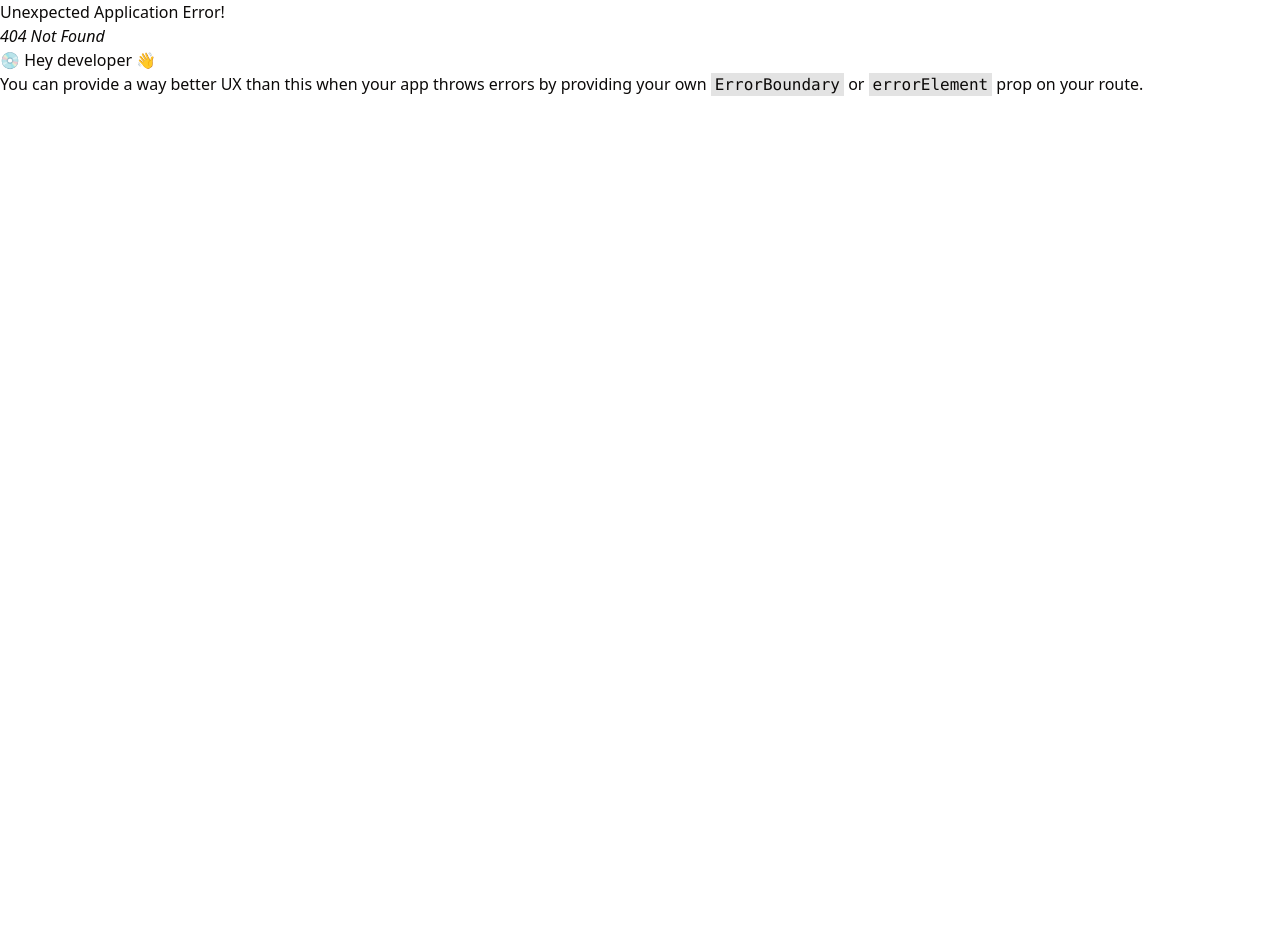
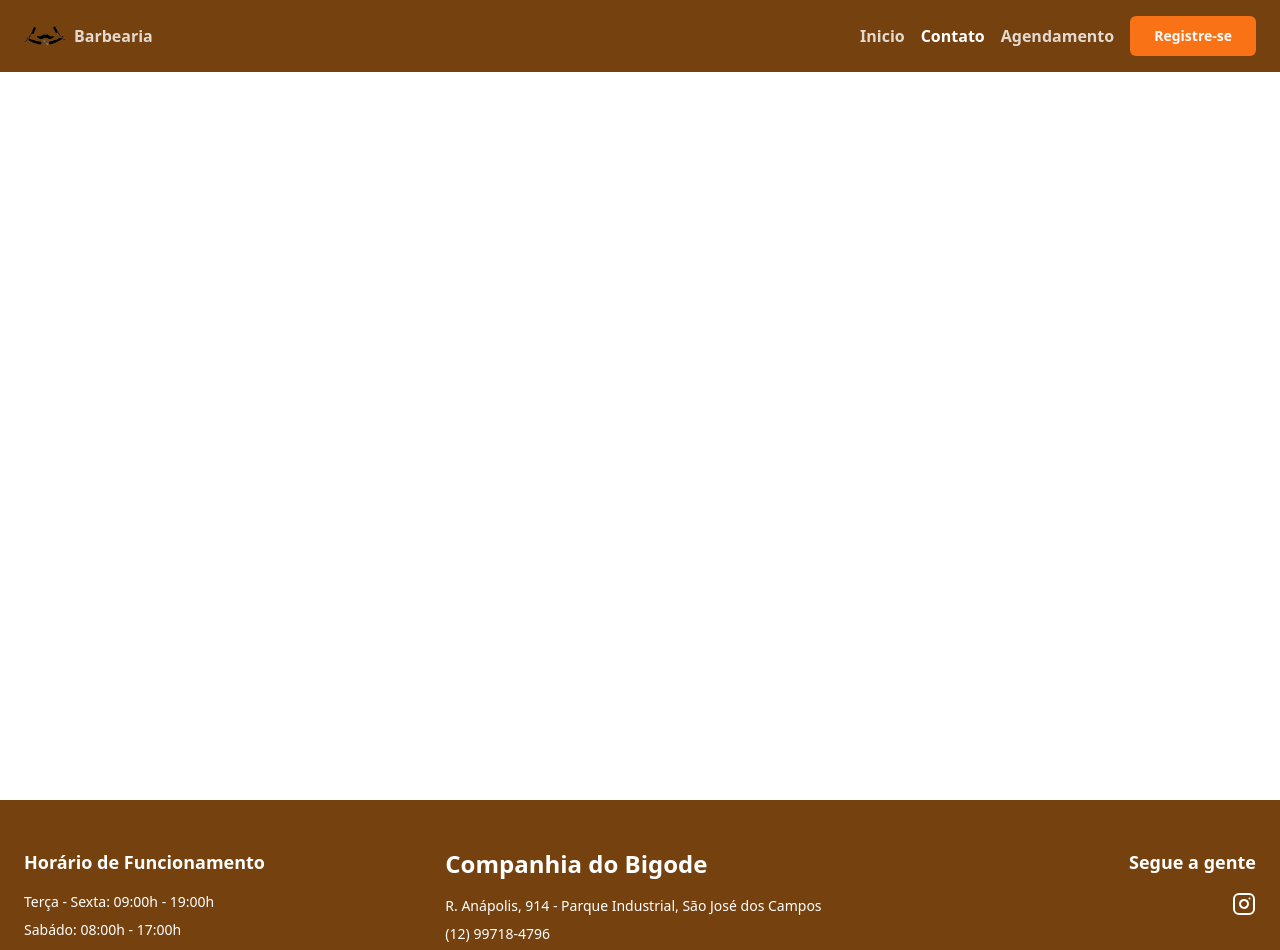
Before and after one commit to Kaue-Francisco/Barbearia, a React (Vite) app in the folder frontend/: page /contato in a window 1280 px wide. Before the commit this address had no page. Shown: the top 950 px of the page. Before the commit the page ends 800 px from the top, so only its background shows below. Built offline with nearby package versions, Linux system fonts and the light colour scheme.

Commit message:
fe-front: Estrutura inicial da página de contato.

```diff
--- a/frontend/src/main.tsx
+++ b/frontend/src/main.tsx
@@ -2,6 +2,7 @@ import React from 'react'
 import ReactDOM from 'react-dom/client'
 import App from './App.tsx';
 import Register from './pages/Register/Register.tsx';
+import Contact from './pages/Contact/Contact.tsx';
 import "./index.css";
 
 // Routes
@@ -26,6 +27,10 @@ const BrowserRouter = createBrowserRouter([
   {
     path: '/registro',
     element:<Register/>
+  },
+  {
+    path: '/contato',
+    element:<Contact/>
   }
 ]);
 
--- a/frontend/src/pages/Components/Navbar/Navbar.tsx
+++ b/frontend/src/pages/Components/Navbar/Navbar.tsx
@@ -28,7 +28,7 @@ export default function Navbar() {
                     Inicio
                 </Link>
                 <Link
-                    to="/docs"
+                    to="/contato"
                     className={cn(
                         "font-bold transition-colors hover:text-background",
                         pathname.startsWith("/contato") ? "text-background" : "text-background/80"
--- /dev/null
+++ b/frontend/src/pages/Contact/Contact.tsx
@@ -0,0 +1,13 @@
+import Footer from "../Components/Footer/Footer";
+import Navbar from "../Components/Navbar/Navbar";
+
+export default function Contact() {
+  return (
+    <>
+      <main className="flex flex-col min-h-[100vh]">
+        <Navbar />
+      </main>
+      <Footer />
+    </>
+  );
+}
```
